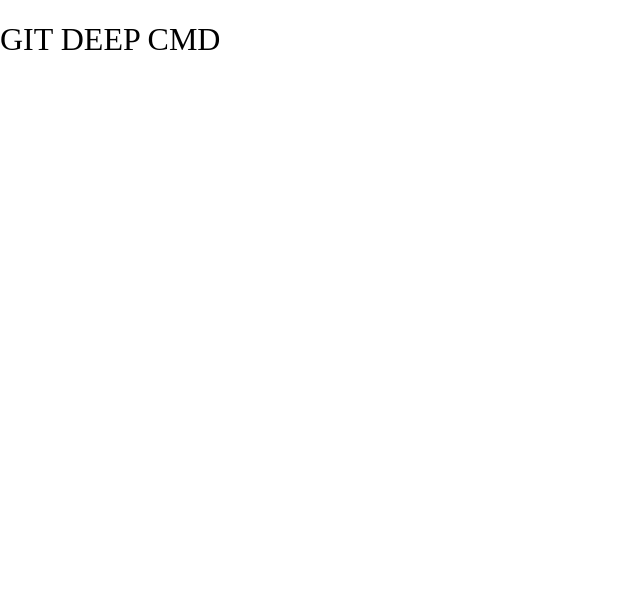
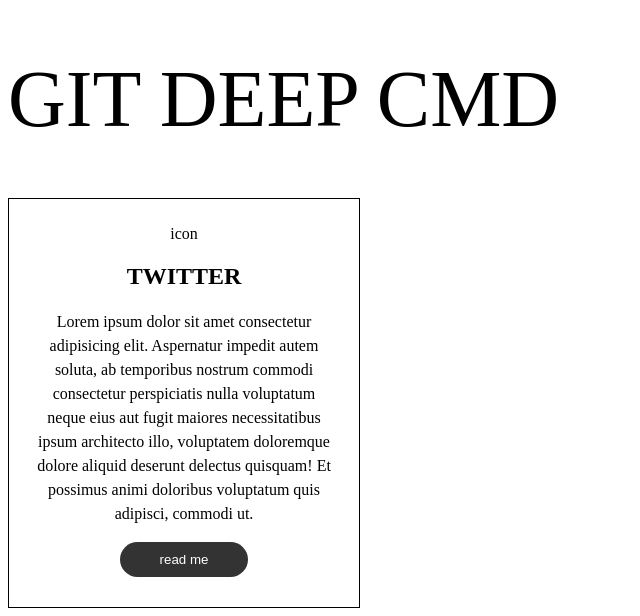
Before and after one commit to NaglisB123/1_git_firstTeam_tailwind, a plain HTML site: page index.html in a window 1280 px wide. Shown: the whole page, without its empty margins (0-640 px from the left). Drawn offline with Linux system fonts and the light colour scheme.

Commit message:
card css

```diff
--- a/index.html
+++ b/index.html
@@ -1,13 +1,30 @@
 <!DOCTYPE html>
 <html lang="en">
+
 <head>
-    <meta charset="UTF-8">
-    <meta name="viewport" content="width=device-width, initial-scale=1.0">
-    <title>Git deep cmd</title>
-    <link rel="stylesheet" href="style.css">
+  <meta charset="UTF-8">
+  <meta name="viewport" content="width=device-width, initial-scale=1.0">
+  <title>Git deep cmd</title>
+  <link rel="stylesheet" href="style.css">
 </head>
 
 <body>
-    <h1>Git deep cmd</h1>
+  <h1>Git deep cmd</h1>
+
+  <div class="card">
+    <p>icon</p>
+    <h2 class="title">Twitter</h2>
+    <p class="text">Lorem ipsum dolor sit amet consectetur adipisicing elit. Aspernatur impedit autem soluta, ab
+      temporibus nostrum commodi consectetur perspiciatis nulla voluptatum neque eius aut fugit maiores necessitatibus
+      ipsum architecto illo, voluptatem doloremque dolore aliquid deserunt delectus quisquam! Et possimus animi
+      doloribus voluptatum quis adipisci, commodi ut.</p>
+    <button class="btn">read me</button>
+  </div>
+
+  <!-- sukurti html kortelei -->
+  <!-- prideti siek tiek stiliu -->
+  <!-- viska comitinti ir addinti is comandines eilutes -->
+
 </body>
+
 </html>
--- a/style.css
+++ b/style.css
@@ -1,9 +1,32 @@
 body {
-  margin: 0;
+  /* margin: 0; */
 }
 
 h1 {
   font-weight: normal;
   text-transform: uppercase;
-  font-style: 80px;
+  font-size: 80px;
 }
+
+.card {
+  max-width: 300px;
+  border: 1px solid #000;
+  padding: 10px 25px;
+  text-align: center;
+}
+
+.card .title {
+  text-transform: uppercase;
+}
+.card .text {
+  line-height: 1.5;
+}
+
+.btn {
+  border: none;
+  background-color: #333;
+  padding: 10px 40px;
+  color: #fff;
+  border-radius: 80px;
+  margin-bottom: 20px;
+}
```
Also changed, not shown: 1 other file.
